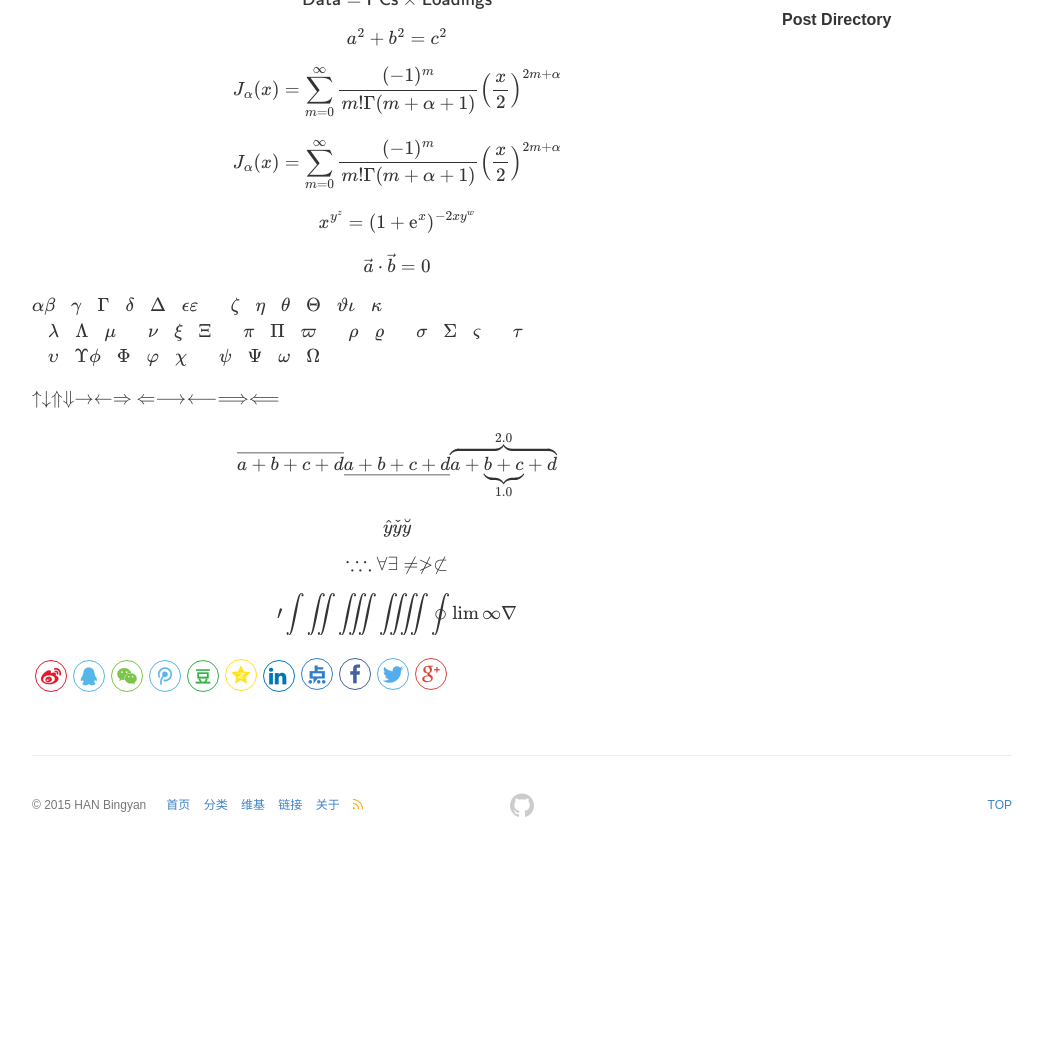
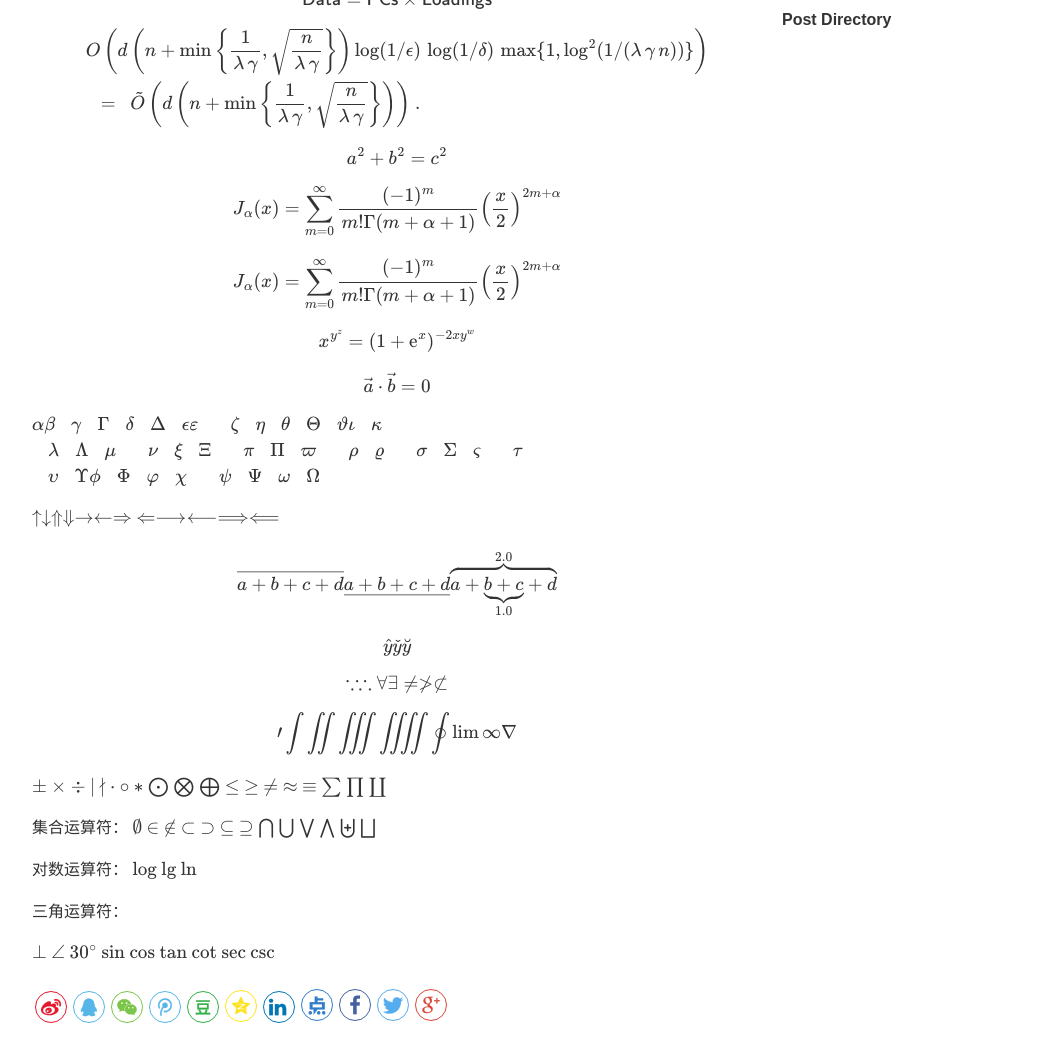
Before and after one commit to hanbingyan/hanbingyan.github.io, a Jekyll site: the page built from _posts/2016-03-08-display_mathjax.md, in a window 1280 px wide and 1400 px high, cut to the strip 324-1386 px from the top of the window. Shown: the whole strip, without its empty margins (118-1161 px from the left). Built offline with Jekyll 4.4.1, drawn with Linux system fonts in a browser that asks for light colours; formulas are drawn with MathJax 3.

Commit message:
display mathjax

```diff
--- a/_posts/2016-03-08-display_mathjax.md
+++ b/_posts/2016-03-08-display_mathjax.md
@@ -12,6 +12,16 @@ layout: post
 \\[ \mathbf{X} \_{n,p} = \mathbf{A} \_{n,k} \mathbf{B} \_{k,p} \\]
 
 $$ \mathsf{Data = PCs} \times \mathsf{Loadings} $$
+
+$$ \begin{align*}
+  &O\left(d\left(n+
+      \min\left\{\frac{1}{\lambda\,\gamma},\sqrt{\frac{n}{\lambda\,\gamma}}\right\}\right)\log(1/\epsilon)\,
+    \log(1/\delta)\,\max\{1,\log^2(1/(\lambda\,\gamma\,n))\}\right) \\
+  &~~=~~ \tilde{O}\left(d\left(n+
+      \min\left\{\frac{1}{\lambda\,\gamma},\sqrt{\frac{n}{\lambda\,\gamma}}\right\}\right)\right)
+  ~.
+\end{align*}
+$$
 
 $$a^2 + b^2 = c^2$$
 
@@ -37,3 +47,39 @@ $$ \hat{y}  \check{y}  \breve{y} $$
 $$ \because  \therefore  \forall  \exists \not=  \not> \not\subset $$
 
 $$ \prime  \int  \iint  \iiint  \iiiint  \oint  \lim  \infty  \nabla $$
+
+$$ \pm $$  $$ \times $$  $$ \div $$  $$ \mid $$  $$ \nmid $$  $$ \cdot $$  $$ \circ $$
+$$ \ast $$  $$ \bigodot $$  $$ \bigotimes $$  $$ \bigoplus $$ $$\leq $$ $$ \geq $$
+$$ \neq $$  $$ \approx $$  $$ \equiv $$  $$ \sum $$  $$ \prod $$  $$ \coprod $$
+
+集合运算符：
+$$ \emptyset $$
+$$ \in $$
+$$ \notin $$
+$$ \subset $$
+$$ \supset $$
+$$ \subseteq $$
+$$ \supseteq $$
+$$ \bigcap $$
+$$ \bigcup $$
+$$ \bigvee $$
+$$ \bigwedge $$
+$$ \biguplus $$
+$$ \bigsqcup $$
+
+对数运算符：
+$$ \log $$
+$$ \lg $$
+$$ \ln $$
+
+三角运算符：
+
+$$ \bot $$
+$$ \angle $$
+$$ 30^\circ $$
+$$ \sin $$
+$$ \cos $$
+$$ \tan $$
+$$ \cot $$
+$$ \sec $$
+$$ \csc $$
```
